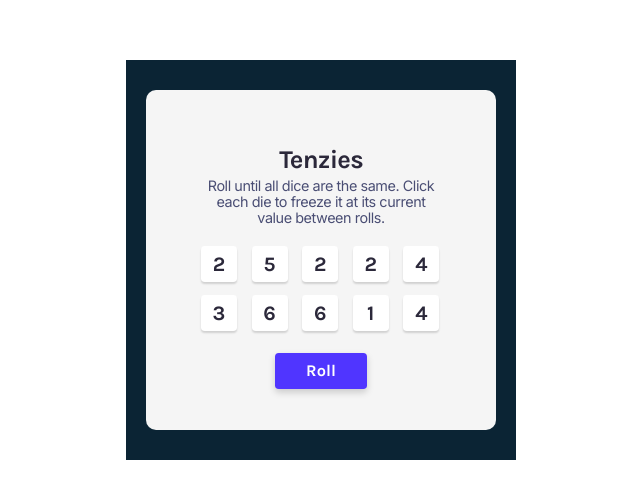
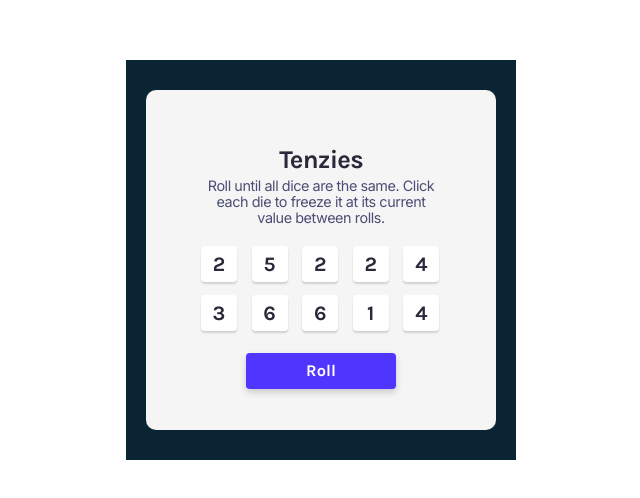
Before and after one commit to elurolydia/tenziesGame, a React (Vite) app: page / in a window 1280 px wide. Shown: the top 498 px of the page, without its empty margins (319-959 px from the left). Built offline with nearby package versions, Linux system fonts and the light colour scheme.

Commit message:
added confetti and resetting game after winning

```diff
--- a/package.json
+++ b/package.json
@@ -10,6 +10,7 @@
   },
   "dependencies": {
     "react": "^18.2.0",
+    "react-confetti": "^6.1.0",
     "react-dom": "^18.2.0"
   },
   "devDependencies": {
--- a/src/App.jsx
+++ b/src/App.jsx
@@ -1,6 +1,7 @@
 import React from "react";
 import Die from "./components/Die";
-import {nanoid} from "nanoid"
+import {nanoid} from "nanoid";
+import Confetti from "react-confetti";
 
 
 
@@ -45,6 +46,8 @@ export default function App () {
         {...die, value: Math.floor((Math.random() * 6) + 1),id: nanoid()}:
         die)
     }))
+
+    return tenzies && setNum(allNewDice()), setTenzies(false)
   }
 
 
@@ -84,7 +87,6 @@ export default function App () {
 
       if (x.length === 10 && allAreEqual(val)){
         setTenzies(true)
-        console.log("You won!")
       }
     }
   },[num])
@@ -105,6 +107,7 @@ export default function App () {
 
       <main>
             <div id="mainDiv">
+                {tenzies && <Confetti />}
                 <h2>Tenzies</h2>
                 <p>Roll until all dice are the same.
                     Click each die to freeze it at its current value between rolls.
@@ -114,7 +117,7 @@ export default function App () {
                   {value}
                 </div>
 
-                <button id="rollbtn" onClick={btnCall}>Roll</button>
+                <button id="rollbtn" onClick={btnCall}>{tenzies? 'New Game': 'Roll'}</button>
             </div>
         </main>
 
--- a/src/index.css
+++ b/src/index.css
@@ -80,7 +80,8 @@ h2{
 }
 
 #rollbtn {
-  Width:92.16px;
+  Width:150px;
+  /* min-width: 92.16px; */
   Height:35.84px;
   background: #5035FF;
   box-shadow: 0px 3.2px 7.68px rgba(0, 0, 0, 0.18);
```
Also changed, not shown: 1 other file (tests, documents, lock files or other folders).
